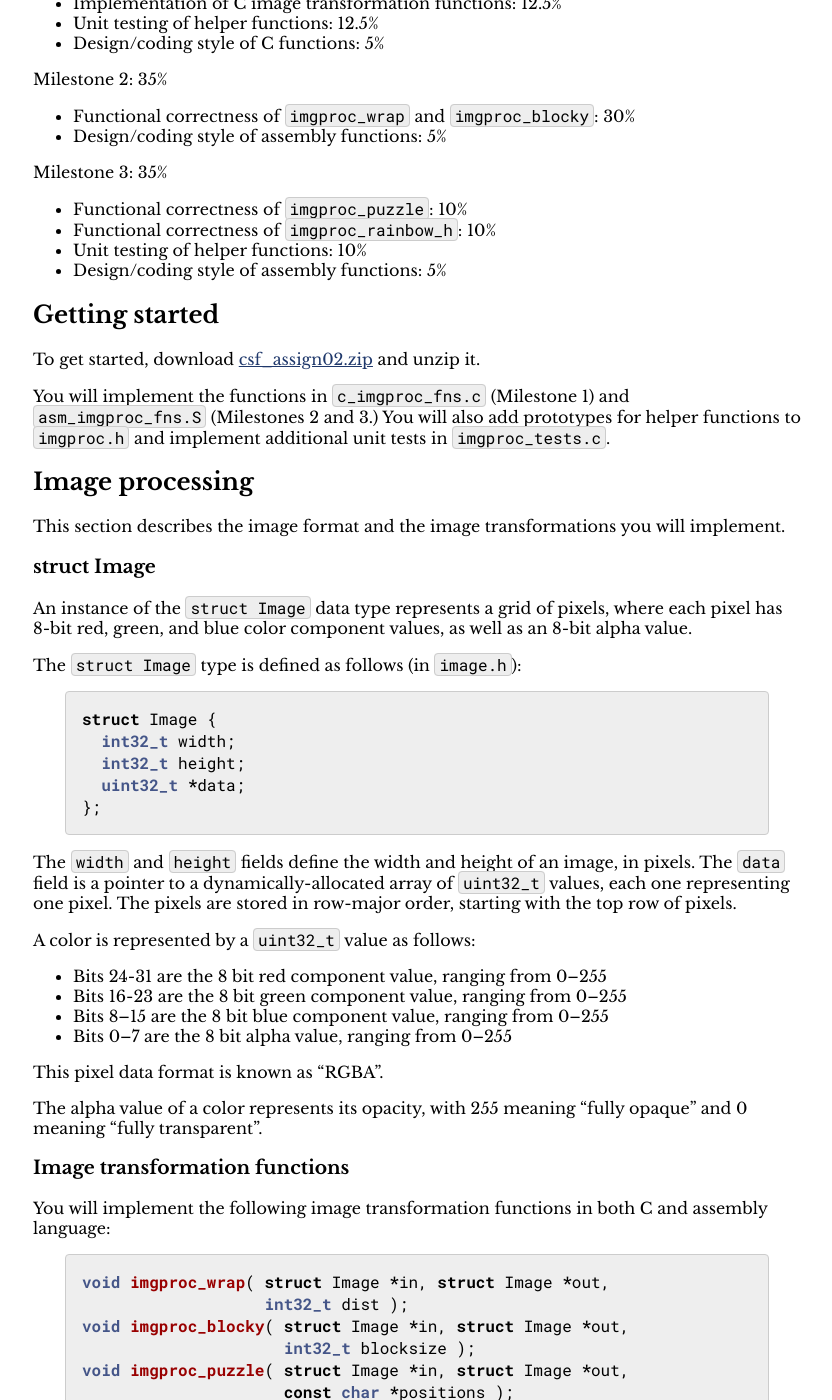
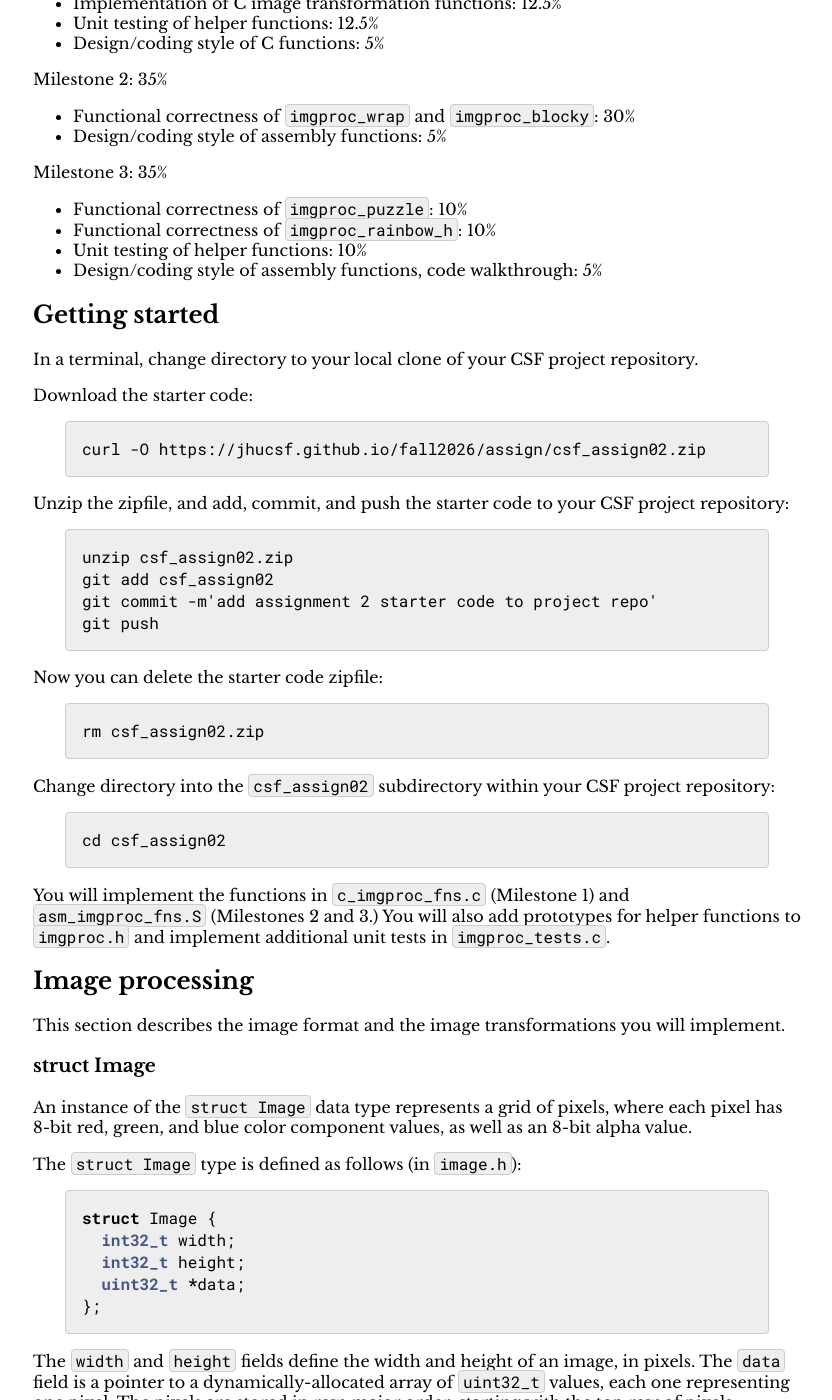
Before and after one commit to jhucsf/fall2026, a Jekyll site: the page built from assign/assign02.md, in a window 1280 px wide and 1400 px high, scrolled down 2283 px. Shown: the whole window, without its empty margins (223-1055 px from the left). Built offline with Jekyll 4.4.1, drawn with Linux system fonts in a browser that asks for light colours; formulas are drawn with MathJax 3.

Commit message:
update getting started instructions

````diff
--- a/assign/assign02.md
+++ b/assign/assign02.md
@@ -138,12 +138,41 @@ Milestone 3: 35%
 * Functional correctness of `imgproc_puzzle`: 10%
 * Functional correctness of `imgproc_rainbow_h`: 10%
 * Unit testing of helper functions: 10%
-* Design/coding style of assembly functions: 5%
+* Design/coding style of assembly functions, code walkthrough: 5%
 
 ## Getting started
 
-To get started, download [csf\_assign02.zip](csf_assign02.zip) and
-unzip it.
+In a terminal, change directory to your local clone of your
+CSF project repository.
+
+Download the starter code:
+
+```text
+curl -O https://jhucsf.github.io/fall2026/assign/csf_assign02.zip
+```
+
+Unzip the zipfile, and add, commit, and push the starter code to your
+CSF project repository:
+
+```text
+unzip csf_assign02.zip
+git add csf_assign02
+git commit -m'add assignment 2 starter code to project repo'
+git push
+```
+
+Now you can delete the starter code zipfile:
+
+```text
+rm csf_assign02.zip
+```
+
+Change directory into the `csf_assign02` subdirectory within your CSF
+project repository:
+
+```text
+cd csf_assign02
+```
 
 You will implement the functions in `c_imgproc_fns.c` (Milestone 1)
 and `asm_imgproc_fns.S` (Milestones 2 and 3.) You will also add
````
